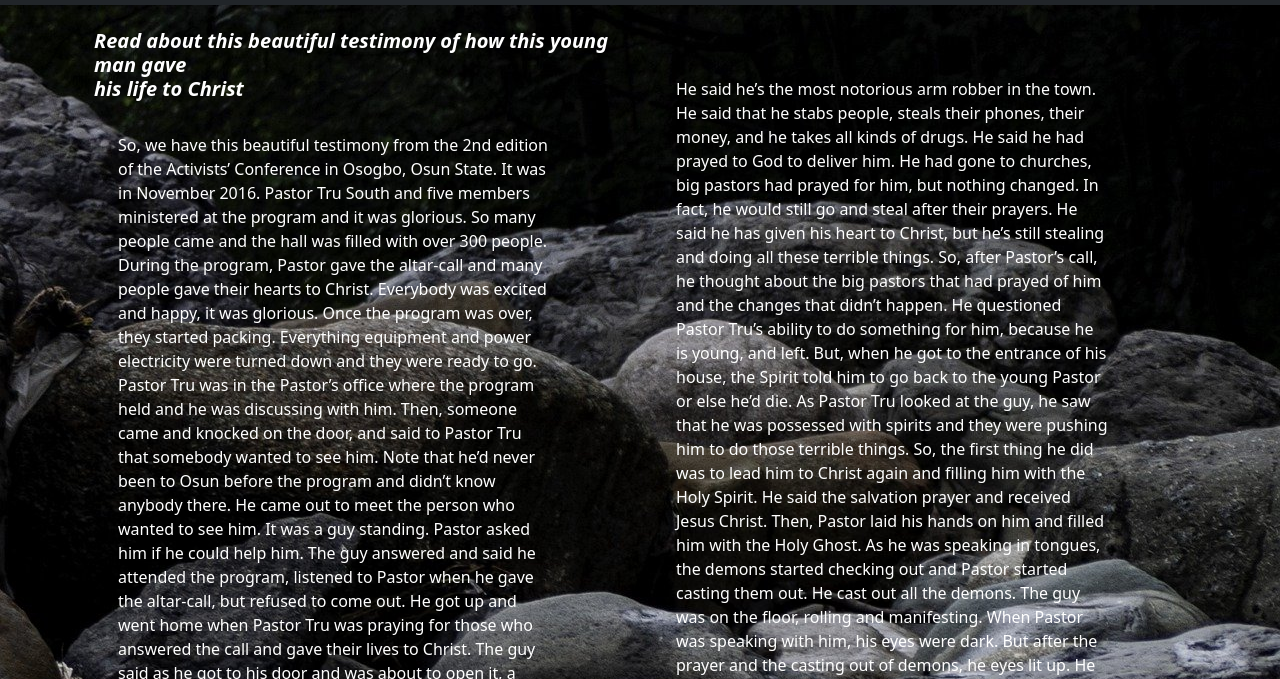
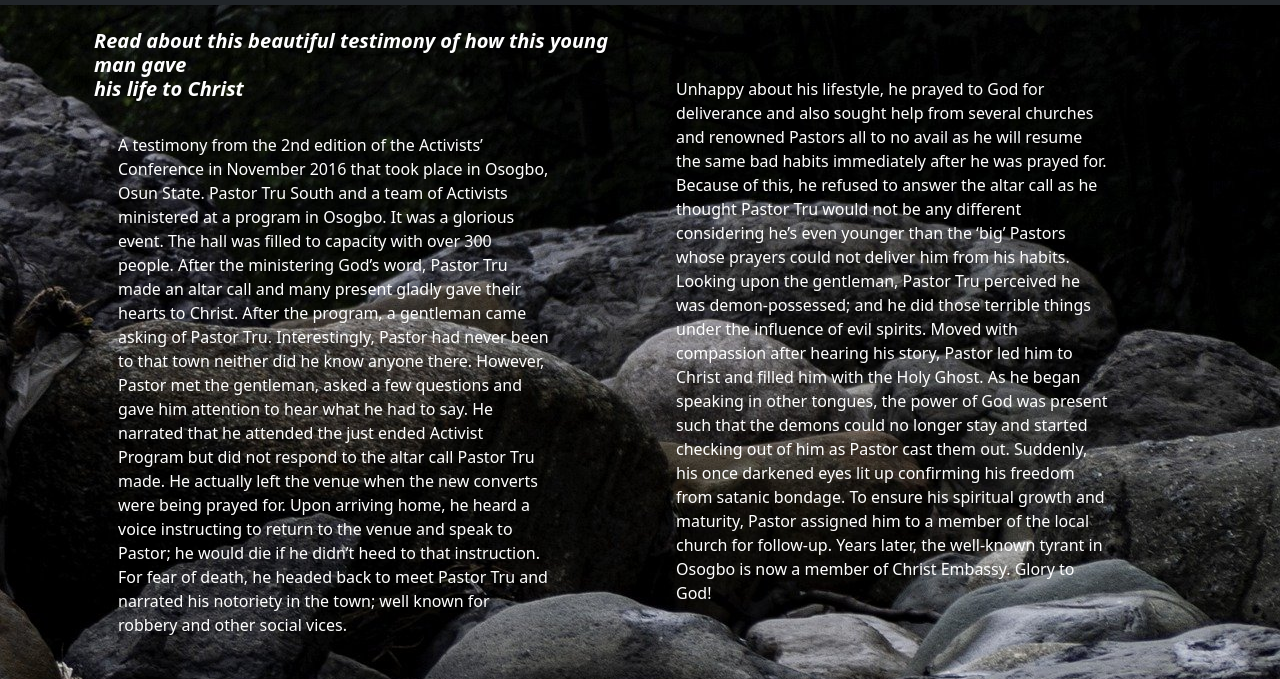
Before and after one commit to maoma1/maoma1.github.io, a plain HTML site: page html/testimonies.html in a window 1280 px wide. Shown: the part 121-800 px from the top of the page. Drawn offline with nearby package versions, Linux system fonts and the light colour scheme; files that its build step writes are made by us from their sources.

Commit message:
blog post modified

```diff
--- a/html/testimonies.html
+++ b/html/testimonies.html
@@ -58,11 +58,10 @@
                 </h5>
 
                 <p class="text-wrap text-white p-4" style="width: 30rem;">
-                  So, we have this beautiful testimony from the 2nd edition of the Activists’ Conference in Osogbo, Osun State. It was in November 2016.
-                  Pastor Tru South and five members ministered at the program and it was glorious. So many people came and the hall was filled with over 300 people. During the program, Pastor gave the altar-call and many people gave their hearts to Christ. Everybody was excited and happy, it was glorious.
-                  Once the program was over, they started packing. Everything equipment and power electricity were turned down and they were ready to go. Pastor Tru was in the Pastor’s office where the program held and he was discussing with him. Then, someone came and knocked on the door, and said to Pastor Tru that somebody wanted to see him.
-                  Note that he’d never been to Osun before the program and didn’t know anybody there. He came out to meet the person who wanted to see him. It was a guy standing. Pastor asked him if he could help him. The guy answered and said he attended the program, listened to Pastor when he gave the altar-call, but refused to come out. He got up and went home when Pastor Tru was praying for those who answered the call and gave their lives to Christ.
-                  The guy said as he got to his door and was about to open it, a voice told him that if he doesn’t come back to Pastor Tru, he’ll die. So, he came back so Pastor will lead him to Christ. Pastor asked him why he didn’t come out the first time and he confessed some things.
+                  A testimony from the 2nd edition of the Activists’ Conference in November 2016 that took place in Osogbo, Osun State.
+                  Pastor Tru South and a team of Activists ministered at a program in Osogbo. It was a glorious event. The hall was filled to capacity with over 300 people. After the ministering God’s word, Pastor Tru made an altar call and many present gladly gave their hearts to Christ.
+                  After the program, a gentleman came asking of Pastor Tru. Interestingly, Pastor had never been to that town neither did he know anyone there. However, Pastor met the gentleman, asked a few questions and gave him attention to hear what he had to say. He narrated that he attended the just ended Activist Program but did not respond to the altar call Pastor Tru made. He actually left the venue when the new converts were being prayed for.
+                  Upon arriving home, he heard a voice instructing to return to the venue and speak to Pastor; he would die if he didn’t heed to that instruction.  For fear of death, he headed back to meet Pastor Tru and narrated his notoriety in the town; well known for robbery and other social vices.
 
 
                 </p>
@@ -71,11 +70,11 @@
 
               <div class="col-md-6">
                 <p class="text-wrap text-white p-4 mt-4" style="width: 30rem;">
-                  He said he’s the most notorious arm robber in the town. He said that he stabs people, steals their phones, their money, and he takes all kinds of drugs. He said he had prayed to God to deliver him. He had gone to churches, big pastors had prayed for him, but nothing changed. In fact, he would still go and steal after their prayers. He said he has given his heart to Christ, but he’s still stealing and doing all these terrible things.
-                  So, after Pastor’s call, he thought about the big pastors that had prayed of him and the changes that didn’t happen. He questioned Pastor Tru’s ability to do something for him, because he is young, and left. But, when he got to the entrance of his house, the Spirit told him to go back to the young Pastor or else he’d die.
-                  As Pastor Tru looked at the guy, he saw that he was possessed with spirits and they were pushing him to do those terrible things. So, the first thing he did was to lead him to Christ again and filling him with the Holy Spirit.
-                  He said the salvation prayer and received Jesus Christ. Then, Pastor laid his hands on him and filled him with the Holy Ghost. As he was speaking in tongues, the demons started checking out and Pastor started casting them out. He cast out all the demons. The guy was on the floor, rolling and manifesting.
-                  When Pastor was speaking with him, his eyes were dark. But after the prayer and the casting out of demons, he eyes lit up. He stood up, he was free, excited and thankful. Pastor assigned him to a member of the Church for follow-up. Today, he is a member of the Church, Glory to God!
+
+
+                  Unhappy about his lifestyle, he prayed to God for deliverance and also sought help from several churches and renowned Pastors all to no avail as he will resume the same bad habits immediately after he was prayed for. Because of this, he refused to answer the altar call as he thought Pastor Tru would not be any different considering he’s even younger than the ‘big’ Pastors whose prayers could not deliver him from his habits.
+                  Looking upon the gentleman, Pastor Tru perceived he was demon-possessed; and he did those terrible things under the influence of evil spirits.  Moved with compassion after hearing his story, Pastor led him to Christ and filled him with the Holy Ghost. As he began speaking in other tongues, the power of God was present such that the demons could no longer stay and started checking out of him as Pastor cast them out.
+                  Suddenly, his once darkened eyes lit up confirming his freedom from satanic bondage. To ensure his spiritual growth and maturity, Pastor assigned him to a member of the local church for follow-up. Years later, the well-known tyrant in Osogbo is now a member of Christ Embassy. Glory to God!
 
                 </p>
               </div>
```
